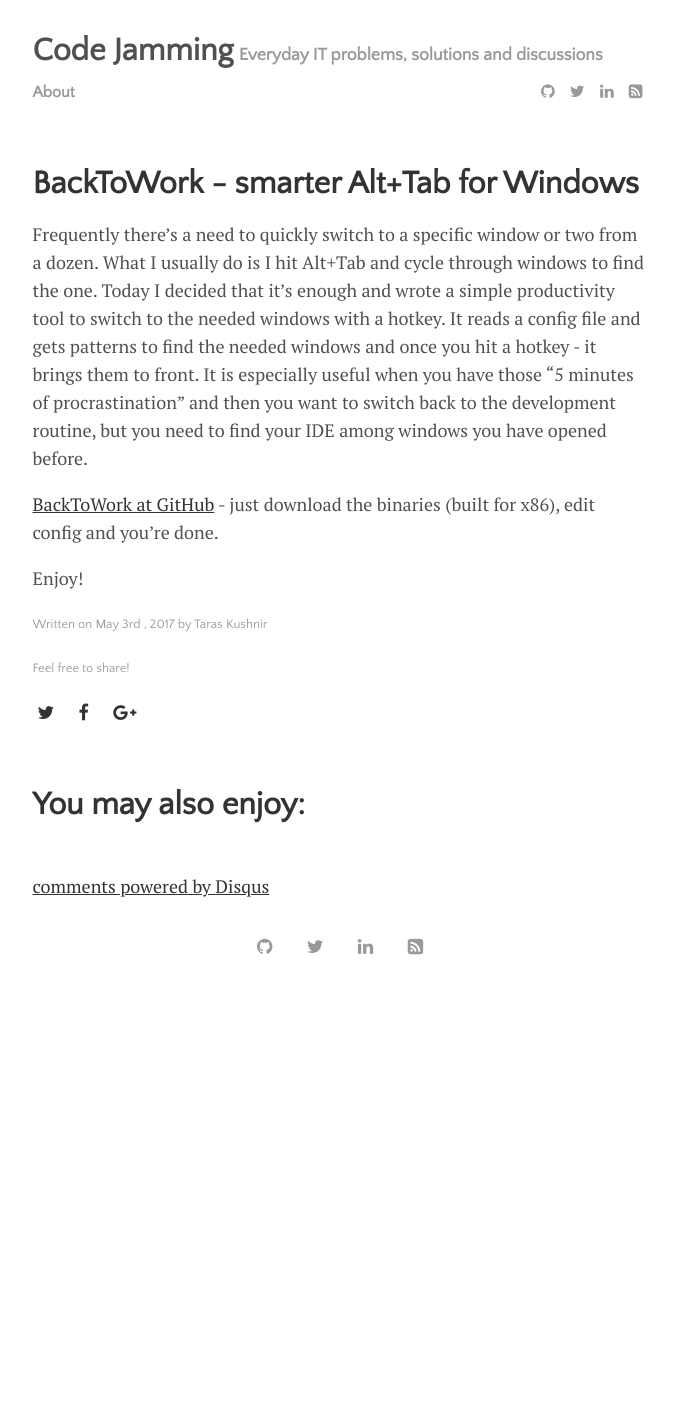
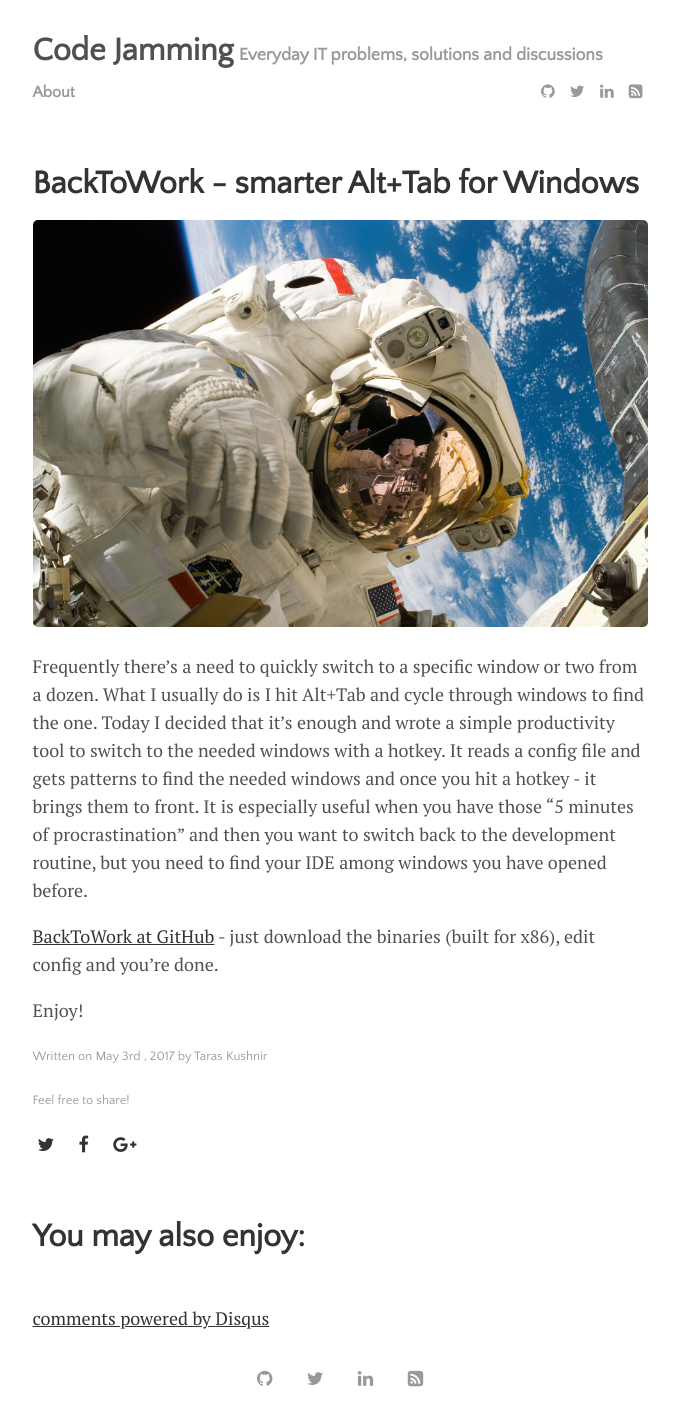
Before and after one commit to ribtoks/code-jamming, a Jekyll site: the page built from _posts/2017-05-03-backtowork-smart-alttab-for-windows.md, in a window 1280 px wide. Shown: the whole page, without its empty margins (300-979 px from the left). Built offline with Jekyll 4.4.1, drawn with Linux system fonts in a browser that asks for light colours; nearby versions of some CDN libraries; comment, search, counter and statistics services are not loaded; before the commit the page ends 993 px from its top, so only the background shows below that.

Commit message:
Update 2017-05-03-backtowork-smart-alttab-for-windows.md

```diff
--- a/_posts/2017-05-03-backtowork-smart-alttab-for-windows.md
+++ b/_posts/2017-05-03-backtowork-smart-alttab-for-windows.md
@@ -4,6 +4,7 @@
 author: "Taras Kushnir"
 layout: post
 permalink: /backtowork-smart-alttab-for-windows/
+image: sky-earth-space-working.jpg
 categories:
   - Programming
 ---
```
